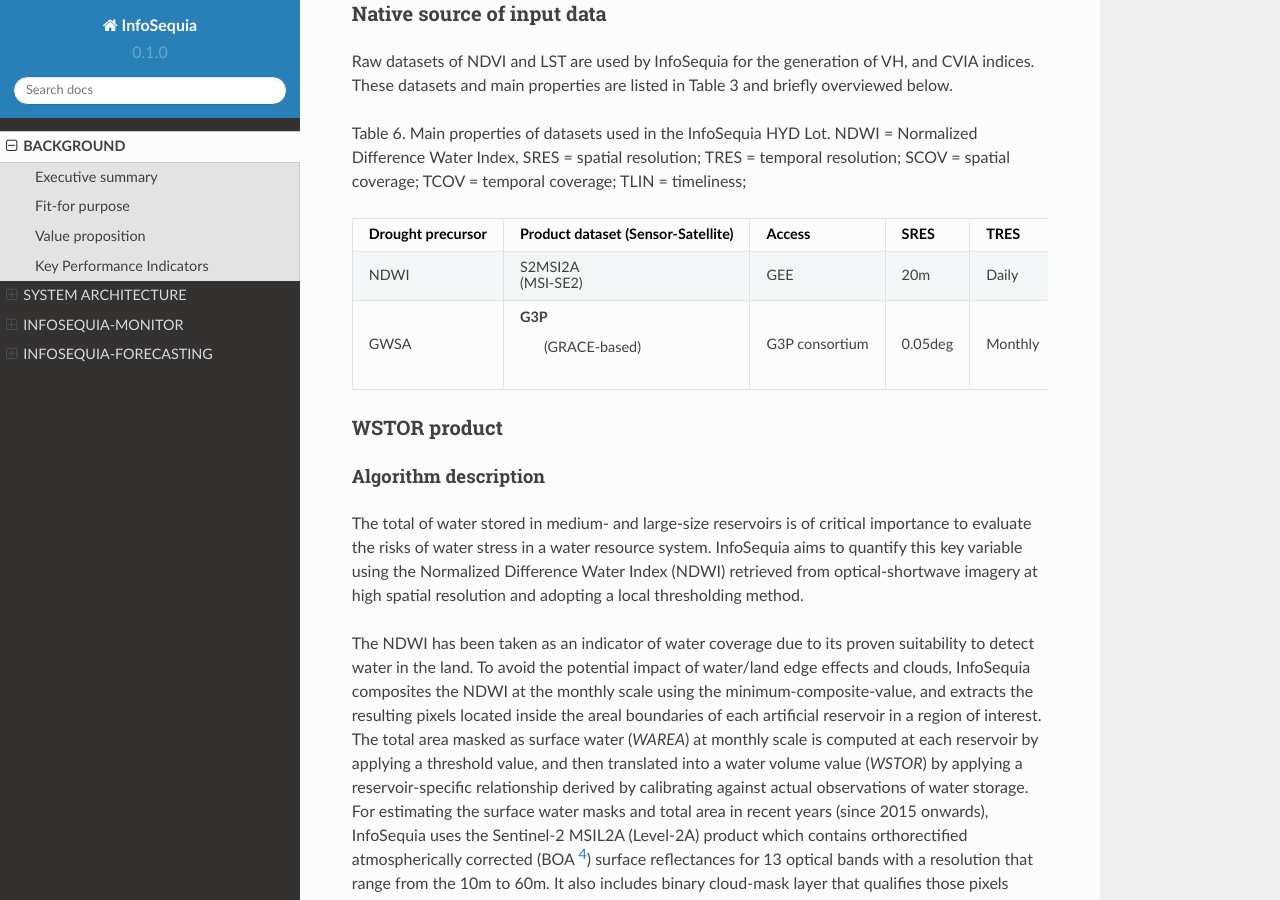
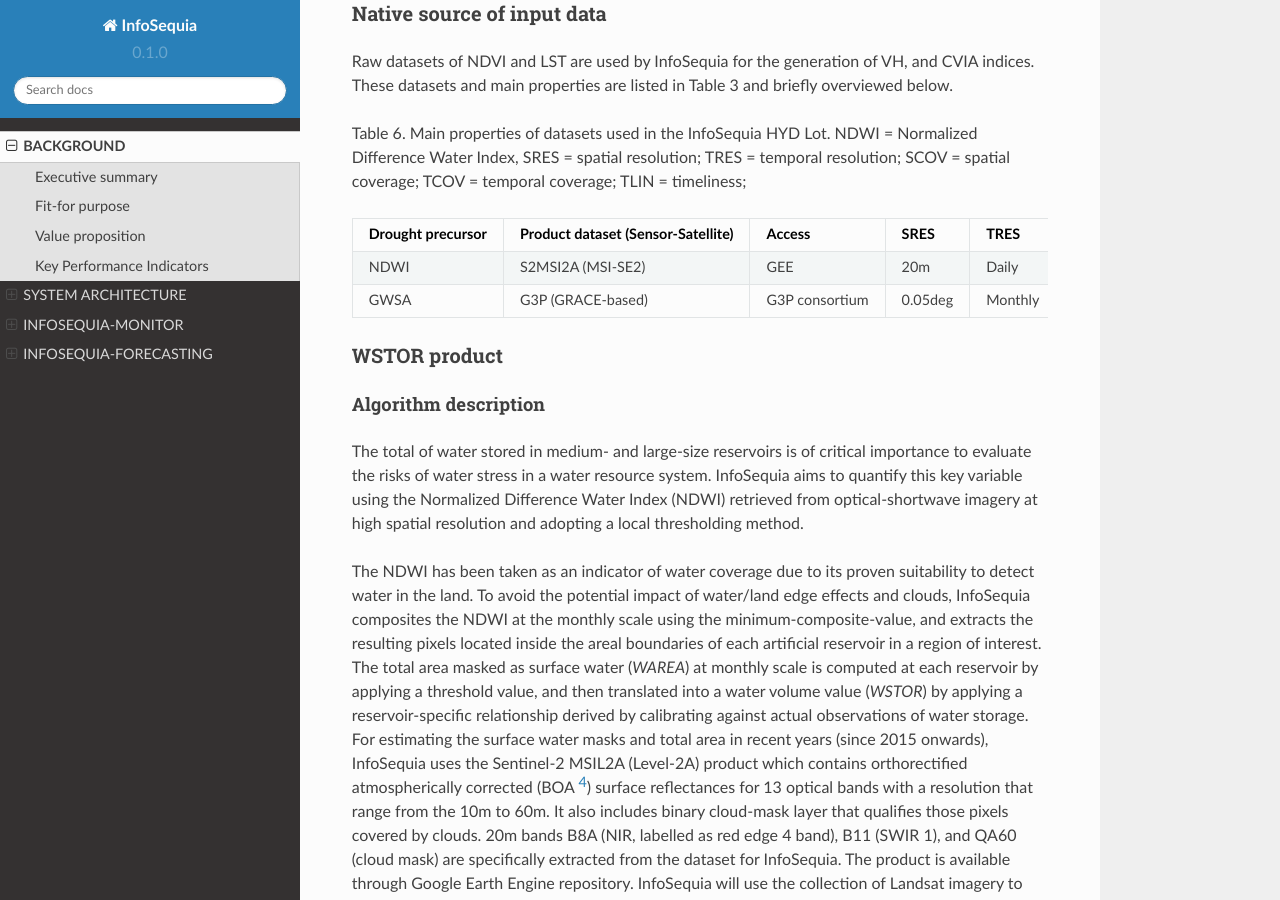
Before and after one commit to ameliafdezrodriguez/infosequia-manual, a Sphinx documentation site: the page built from docs/source/am3.rst, in a window 1280 px wide and 900 px high, scrolled down 20739 px. Built offline with Sphinx 7.4.7 and the Read the Docs theme 2.0.0, drawn with Linux system fonts in a browser that asks for light colours.

Commit message:
Update am3.rst

```diff
--- a/docs/source/am3.rst
+++ b/docs/source/am3.rst
@@ -622,13 +622,12 @@ Table 6. Main properties of datasets used in the InfoSequia HYD Lot. NDWI = Norm
 | Drought precursor     | Product dataset (Sensor-Satellite)     | Access              | SRES       | TRES       | SCOV         | TCOV                 | TLIN          |
 +=======================+========================================+=====================+============+============+==============+======================+===============+
 |                       |                                        |                     |            |            |              |                      |               |
-|                       | S2MSI2A                                |                     |            |            |              |                      |               |
-| NDWI                  |                                        | GEE                 | 20m        | Daily      | Global       | Since   Mar-2017     | 1-2   days    |
-|                       | (MSI-SE2)                              |                     |            |            |              |                      |               |
+| NDWI                  | S2MSI2A (MSI-SE2)                      | GEE                 | 20m        | Daily      | Global       | Since   Mar-2017     | 1-2   days    |
+|                       |                                        |                     |            |            |              |                      |               |
 +-----------------------+----------------------------------------+---------------------+------------+------------+--------------+----------------------+---------------+
 |                       |                                        |                     |            |            |              |                      |               |
-| GWSA                  | G3P                                    | G3P   consortium    | 0.05deg    | Monthly    | Global       | Since   Mar-2002     | 1 year        |
-|                       |    (GRACE-based)                       |                     |            |            |              |                      |               |
+| GWSA                  | G3P (GRACE-based)                      | G3P   consortium    | 0.05deg    | Monthly    | Global       | Since   Mar-2002     | 1 year        |
+|                       |                                        |                     |            |            |              |                      |               |
 +-----------------------+----------------------------------------+---------------------+------------+------------+--------------+----------------------+---------------+
 
 WSTOR product
```
